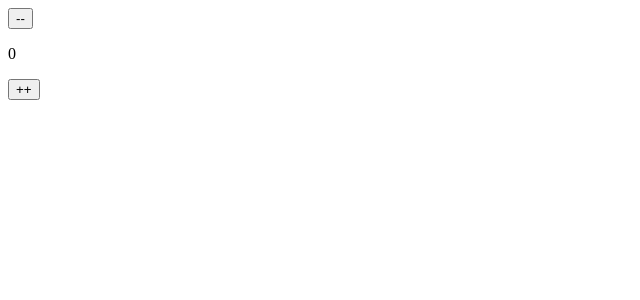
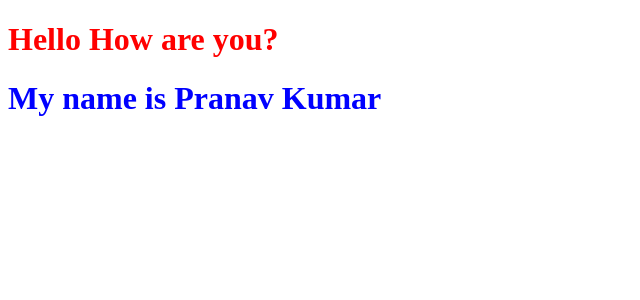
Before and after one commit to Pranav-11-ctr/Angular, an Angular app: page / in a window 1280 px wide. Shown: the top 300 px of the page, without its empty margins (0-640 px from the left). Built offline with nearby package versions, Linux system fonts and the light colour scheme.

Commit message:
style example

```diff
--- a/src/app/app.component.css
+++ b/src/app/app.component.css
@@ -0,0 +1,4 @@
+.heading
+{
+    color :green;
+}
--- a/src/app/app.component.html
+++ b/src/app/app.component.html
@@ -1,3 +1,2 @@
-<button (click)="getValue('minus')">--</button>
-<p>{{count}}</p>
-<button (click)="getValue('add')">++</button>
+<h1 style="color: red;"class="heading">Hello How are you?</h1>
+<app-login></app-login>
--- /dev/null
+++ b/src/app/login/login.component.css
@@ -0,0 +1,4 @@
+.heading
+{
+    color:red;
+}
--- /dev/null
+++ b/src/app/login/login.component.html
@@ -0,0 +1,8 @@
+<h1 class="heading">My name is Pranav Kumar</h1>
+<style>
+    .heading
+    {
+        color: blue;
+    }
+</style>
+<!--internal style example-->
--- a/src/app/user-auth/login/login.component.html
+++ /dev/null
@@ -1 +0,0 @@
-<p>login works!</p>
--- a/src/app/user-auth/user-auth.module.ts
+++ /dev/null
@@ -1,17 +0,0 @@
-import { NgModule } from '@angular/core';
-import { CommonModule } from '@angular/common';
-import { LoginComponent } from './login/login.component';
-
-
-
-@NgModule({
-  declarations: [
-    LoginComponent
-  ],
-  imports: [
-    CommonModule
-  ],exports:[
-    LoginComponent
-  ]
-})
-export class UserAuthModule { }
--- a/src/styles.css
+++ b/src/styles.css
@@ -1 +1,5 @@
 /* You can add global styles to this file, and also import other style files */
+.heading
+{
+    color: greenyellow;
+}
```
Also changed, not shown: src/app/app.module.ts (+4 -3 lines), src/app/login/login.component.ts (renamed from src/app/user-auth/login/login.component.ts), src/app/user-auth/login/login.component.css (deleted), 1 other file (tests, documents, lock files or other folders).
